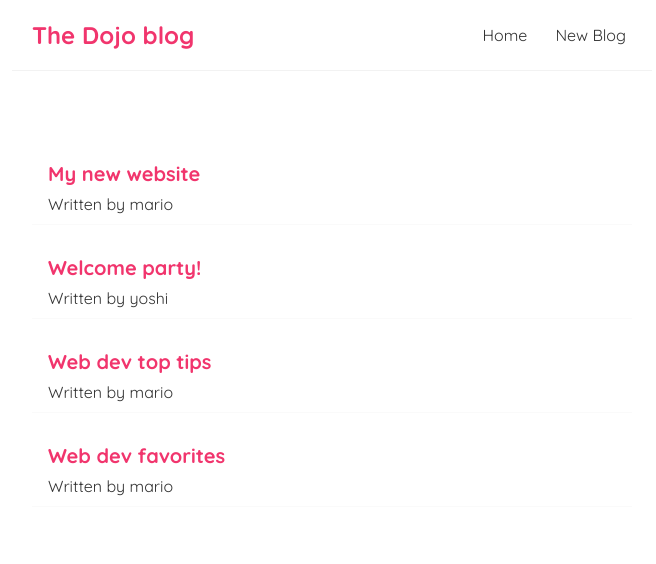
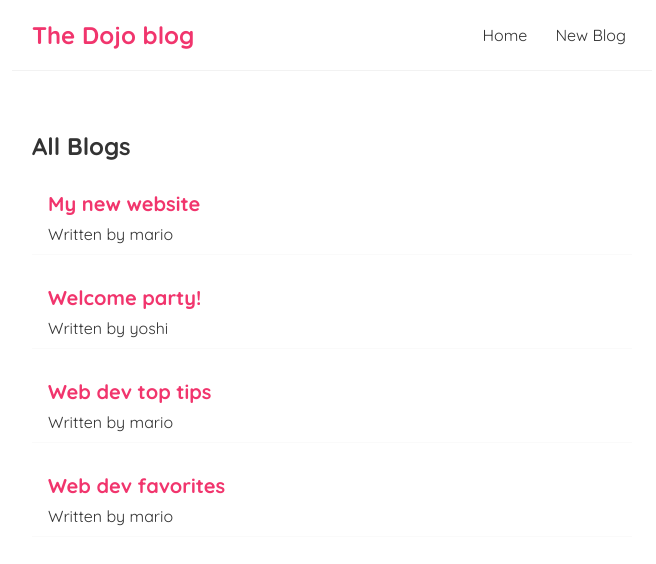
Before and after one commit to otondi-willis/Dojo-Blog, a React (Create React App) app: page / in a window 1280 px wide. Shown: the top 564 px of the page, without its empty margins (308-964 px from the left). Built offline with nearby package versions, Linux system fonts and the light colour scheme.

Commit message:
Added title blog

```diff
--- a/src/Bloglist.js
+++ b/src/Bloglist.js
@@ -1,7 +1,9 @@
 const BlogList = (props) => {
-    const blogs = props.blogs
+    const blogs = props.blogs;
+    const title = props.title;
     return (
         <div className="blog-list">
+            <h2>{ title }</h2>
             {blogs.map((blog) => (
              <div className = "blog-preview" key={blog.id}>
                 <h2>{ blog.title }</h2>
--- a/src/Home.js
+++ b/src/Home.js
@@ -11,7 +11,7 @@
     ]);
     return (
         <div className="home">
-            <BlogList blogs={blogs}/>
+            <BlogList blogs={blogs} title="All Blogs"/>
         </div>
      );
 }
```
